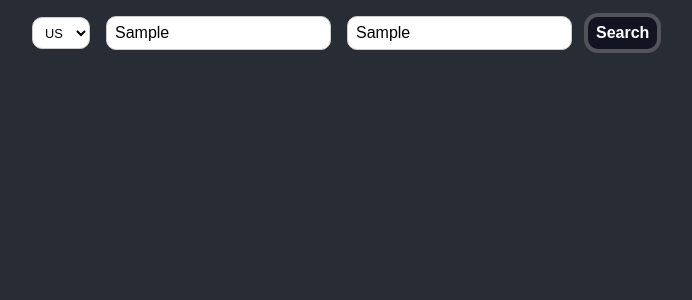
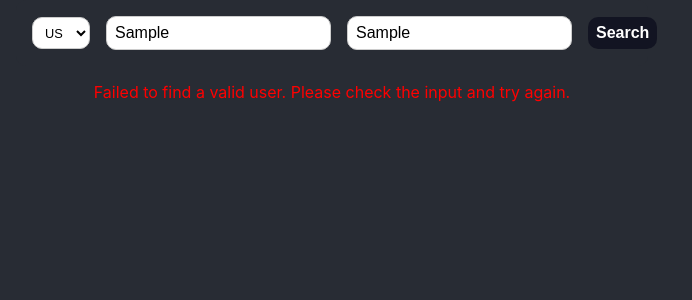
Before and after one commit to Scenci/keystone-calculator, a React (Create React App) app: page / in a window 1280 px wide. Both pictures are taken after typing "Sample", "Sample" into the empty fields and a click on the button "Search". Shown: the top 300 px of the page, without its empty margins (308-1000 px from the left). Built offline with nearby package versions, Linux system fonts and the light colour scheme; no server answers.

Commit message:
error handling and async search repeat catch

```diff
--- a/src/App.css
+++ b/src/App.css
@@ -36,3 +36,7 @@
     transform: rotate(360deg);
   }
 }
+.error-message {
+  color: red;
+  margin-top: 12px;
+}
--- a/src/App.js
+++ b/src/App.js
@@ -17,6 +17,8 @@ function App() {
   const [seasons, setSeasons] = useState([]);
   const [currentSeason, setCurrentSeason] = useState();
   const [currentDungeons, setCurrentDungeons] = useState([]);
+
+  const [errorMessage,setErrorMessage] = useState('');
 
 
 
@@ -97,7 +99,12 @@ useEffect(() => {
 
 }, [currentDungeons]);
 
-
+useEffect(() => {
+  console.log("Search Results === Dungeon Data: ", searchResults);
+  console.log("Character: ",searchResults.character);
+  console.log("Best Runs: ", searchResults.mythic_plus_best_runs);
+  console.log("Alternate Runs: ", searchResults.mythic_plus_alternate_runs);
+}, [searchResults]);
 
   const handleCharacterSearch = async (region, server, characterName) => {
     try {
@@ -113,11 +120,19 @@ useEffect(() => {
 
       console.log("combined data: ",combinedData);
 
-      setSearchResults((prevResults) => [...prevResults, combinedData]);
+      //Search Results are effectively the dungeonData from the previous app.
+      //Overwrite the searchResults state everytime a new character is searched.
+      setSearchResults(combinedData);
+
+      setErrorMessage(""); // Clear any previous error message
     } catch (error) {
       console.error('Error fetching character data:', error);
+      setErrorMessage('Failed to find a valid user. Please check the input and try again.');
     }
+
   };
+
+
 
 
   return(
@@ -127,8 +142,17 @@ useEffect(() => {
         {affixes.length > 0 && <div className="affix-container"><AffixBanner affixes={affixes}/></div>}
 
         <div className="search-container">
-          <CharacterSearch onSearch={handleCharacterSearch} />
+        <CharacterSearch onSearch={handleCharacterSearch} setErrorMessage={setErrorMessage} />
+
+
         </div>
+        {errorMessage && (
+          <div className="error-message">
+            <p>{errorMessage}</p>
+          </div>
+        )}
+
+
         <div className="keystone-calculator-container">
           <KeystoneCalculator
 
--- a/src/components/CharacterSearch.css
+++ b/src/components/CharacterSearch.css
@@ -60,12 +60,18 @@
     padding: 0.25rem 0.5rem;
 
     margin-right: 1rem;
-    transition: 0.2s;
+    transition: 0.1s;
     height: 2.0rem;
 }
 
 .character-search button:focus {
 
 
-    box-shadow: 0 0 0 4px rgba(243, 244, 245, 0.2);
+    box-shadow: 0 0 0 2px rgba(243, 244, 245, 0.2);
 }
+
+.error-message {
+    color: red;
+    margin-top: 12px;
+
+  }
--- a/src/components/CharacterSearch.jsx
+++ b/src/components/CharacterSearch.jsx
@@ -6,10 +6,28 @@ const CharacterSearch = ({ onSearch }) => {
   const [server, setServer] = useState('');
   const [characterName, setCharacterName] = useState('');
 
+  const [isSearching, setIsSearching] = useState(false);
+
+  const [errorMessage, setErrorMessage] = useState('');
+
+
   const handleSubmit = (e) => {
     e.preventDefault();
-    onSearch(region, server, characterName);
+    if (!server || !characterName) {
+      setErrorMessage('Please fill in all the required fields.');
+      return;
+    }
+    setErrorMessage('');
+    setIsSearching(true); // Set isSearching to true before starting the API request
+    onSearch(region, server, characterName)
+      .then(() => {
+        setIsSearching(false); // Set isSearching back to false when the request is successful
+      })
+      .catch(() => {
+        setIsSearching(false); // Set isSearching back to false when the request fails
+      });
   };
+
 
   return (
     <div className="character-search">
@@ -44,8 +62,11 @@ const CharacterSearch = ({ onSearch }) => {
           placeholder="Enter Character Name"
         />
 
-        <button type="submit">Search</button>
+      <button type="submit" disabled={isSearching}>Search</button>
       </form>
+      <div className="error-container">
+          {errorMessage && <p className="error-message">{errorMessage}</p>}
+        </div>
     </div>
   );
 };
--- a/src/components/KeystoneCalculator.jsx
+++ b/src/components/KeystoneCalculator.jsx
@@ -2,22 +2,13 @@ import React, { useState } from 'react';
 import './KeystoneCalculator.css';
 
 const KeystoneCalculator = ({keyLevels, setKeyLevels, dungeons}) => {
+
+    //We need character information from Search to load the calculator.
+
     const [error, setError] = useState("");
-    console.log("dungeons in calculator: ",dungeons);
+    //console.log("dungeons in calculator: ",dungeons);
+    //console.log("Character In Calculator: ",dungeons);
 
-    /*
-    //Get Dungeon List for Current Season
-    const dungeons = [
-        "SBG",
-        "COS",
-        "TJS",
-        "HOV",
-        "AA",
-        "AV",
-        "NO",
-        "RLP",
-      ];
-    */
 
     //Define Color Mapping TODO: Include all colors for RaiderIO Addon
     const scoreColorMapping = {
@@ -43,26 +34,18 @@ const KeystoneCalculator = ({keyLevels, setKeyLevels, dungeons}) => {
       //For the "Normal Mode" of the calculator, we set all underPercentage Values to 5%
       const generateInitialUnderPercentageState = () => {
       const initialState = {};
-
         dungeons.forEach((dungeon) => {
           initialState[dungeon] = { 0: 0.05, 1: 0.05 };
         });
-
         return initialState;
       };
 
-
       const [underPercentageState, setUnderPercentageState] = useState(generateInitialUnderPercentageState());
 
-
-
-
-
-
-
-
-
-
+      const getScoreColor = (score) => {
+        const scoreRange = Object.keys(scoreColorMapping).find((range) => score > parseFloat(range));
+        return scoreRange ? scoreColorMapping[scoreRange] : 'white';
+      };
 
 
 
```
